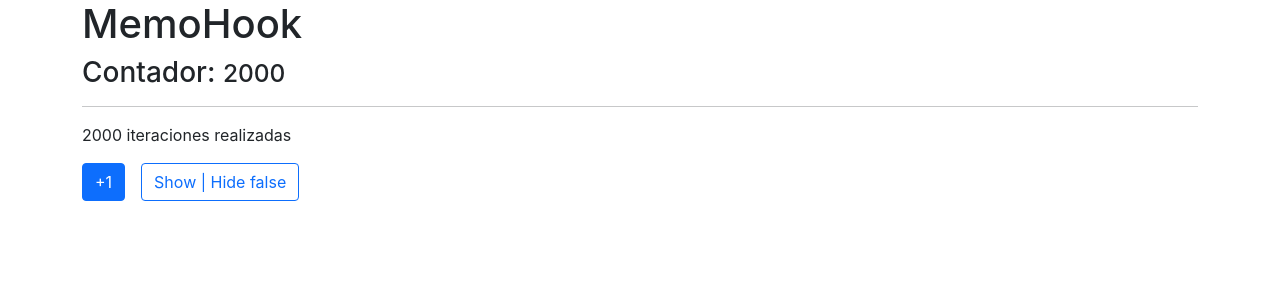
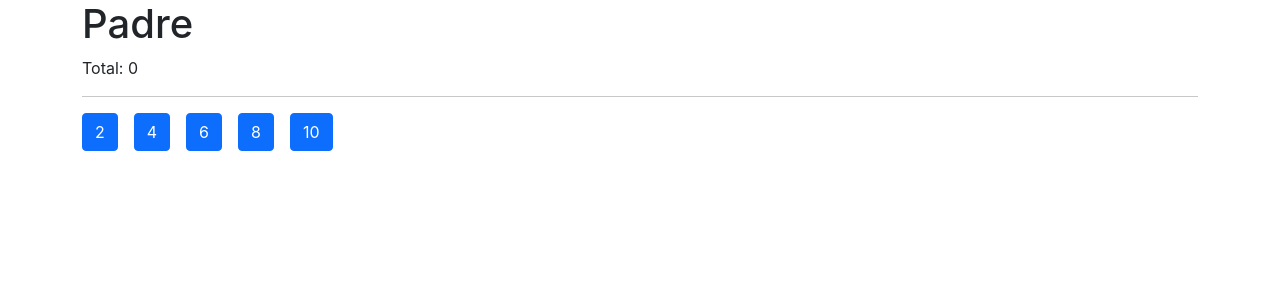
Before and after one commit to mentorrolling/hooks-sitenso, a React (Vite) app: page / in a window 1280 px wide. Shown: the top 300 px of the page. Built offline with nearby package versions, Linux system fonts and the light colour scheme.

Commit message:
useMemo, useCallback y tarea

```diff
--- /dev/null
+++ b/src/components/02-memo/CallbackHook.jsx
@@ -0,0 +1,31 @@
+import React, { useCallback, useState } from "react";
+import ShowIncrement from "./ShowIncrement";
+
+const CallbackHook = () => {
+  const [counter, setCounter] = useState(10);
+
+  //   const incrementar = () => {
+  //     setCounter(counter + 1);
+  //   };
+
+  const incrementar = useCallback(() => {
+    setCounter((c) => c + 1);
+  }, [setCounter]);
+
+  return (
+    <div className="container">
+      <div className="row">
+        <div className="col">
+          <h1>Contador : {counter}</h1>
+
+          <ShowIncrement incrementar={incrementar} />
+          {/* <button className="btn btn-primary" onClick={incrementar}>
+            Incrementar
+          </button> */}
+        </div>
+      </div>
+    </div>
+  );
+};
+
+export default CallbackHook;
--- a/src/components/02-memo/MemoHook.jsx
+++ b/src/components/02-memo/MemoHook.jsx
@@ -1,4 +1,4 @@
-import React, { useState } from "react";
+import React, { useMemo, useState } from "react";
 import useCounter from "../../hooks/useCounter";
 import { procesoPesado } from "../../helpers/procesoPesado";
 
@@ -14,6 +14,7 @@ const MemoHook = () => {
 
   //     return `${iterador} iteraciones realizadas`;
   //   };
+  const memoProcesoPesado = useMemo(() => procesoPesado(counter), [counter]);
 
   return (
     <div className="container">
@@ -24,7 +25,7 @@ const MemoHook = () => {
             Contador: <small>{counter}</small>
           </h3>
           <hr />
-          <p>{procesoPesado(counter)}</p>
+          <p>{memoProcesoPesado}</p>
           <button className="btn btn-primary" onClick={increment}>
             +1
           </button>
--- /dev/null
+++ b/src/components/03-tarea-memo/Hijo.jsx
@@ -0,0 +1,14 @@
+import React from "react";
+
+export const Hijo = ({ numero, incrementar }) => {
+  console.log("  Me volví a generar :(  ");
+
+  return (
+    <button
+      className="btn btn-primary me-3"
+      onClick={() => incrementar(numero)}
+    >
+      {numero}
+    </button>
+  );
+};
--- /dev/null
+++ b/src/components/03-tarea-memo/Padre.jsx
@@ -0,0 +1,26 @@
+import React from "react";
+import { Hijo } from "./Hijo";
+import { useState } from "react";
+
+export const Padre = () => {
+  const numeros = [2, 4, 6, 8, 10];
+  const [valor, setValor] = useState(0);
+
+  const incrementar = (num) => {
+    setValor(valor + num);
+  };
+
+  return (
+    <div className="container">
+      <h1>Padre</h1>
+      <p> Total: {valor} </p>
+
+      <hr />
+
+      {numeros.map((n) => (
+        <Hijo key={n} numero={n} incrementar={incrementar} />
+      ))}
+      {/* <Hijo /> */}
+    </div>
+  );
+};
--- a/src/main.jsx
+++ b/src/main.jsx
@@ -4,7 +4,9 @@ import ReactDOM from "react-dom/client";
 // import RefDom from "./components/01-useRef/RefDom";
 // import CasoUseRef from "./components/01-useRef/CasoUseRef";
 // import Memorize from "./components/02-memo/Memorize";
-import MemoHook from "./components/02-memo/MemoHook";
+// import MemoHook from "./components/02-memo/MemoHook";
+// import CallbackHook from "./components/02-memo/CallbackHook";
+import { Padre } from "./components/03-tarea-memo/Padre";
 
 import "bootstrap/dist/css/bootstrap.min.css";
 import "bootstrap/dist/js/bootstrap.bundle";
@@ -17,6 +19,8 @@ ReactDOM.createRoot(document.getElementById("root")).render(
     {/* <RefDom /> */}
     {/* <CasoUseRef /> */}
     {/* <Memorize /> */}
-    <MemoHook />
+    {/* <MemoHook /> */}
+    {/* <CallbackHook /> */}
+    <Padre />
   </React.StrictMode>
 );
```
Also changed, not shown: src/components/02-memo/ShowIncrement.jsx (added, +12 -0 lines).
